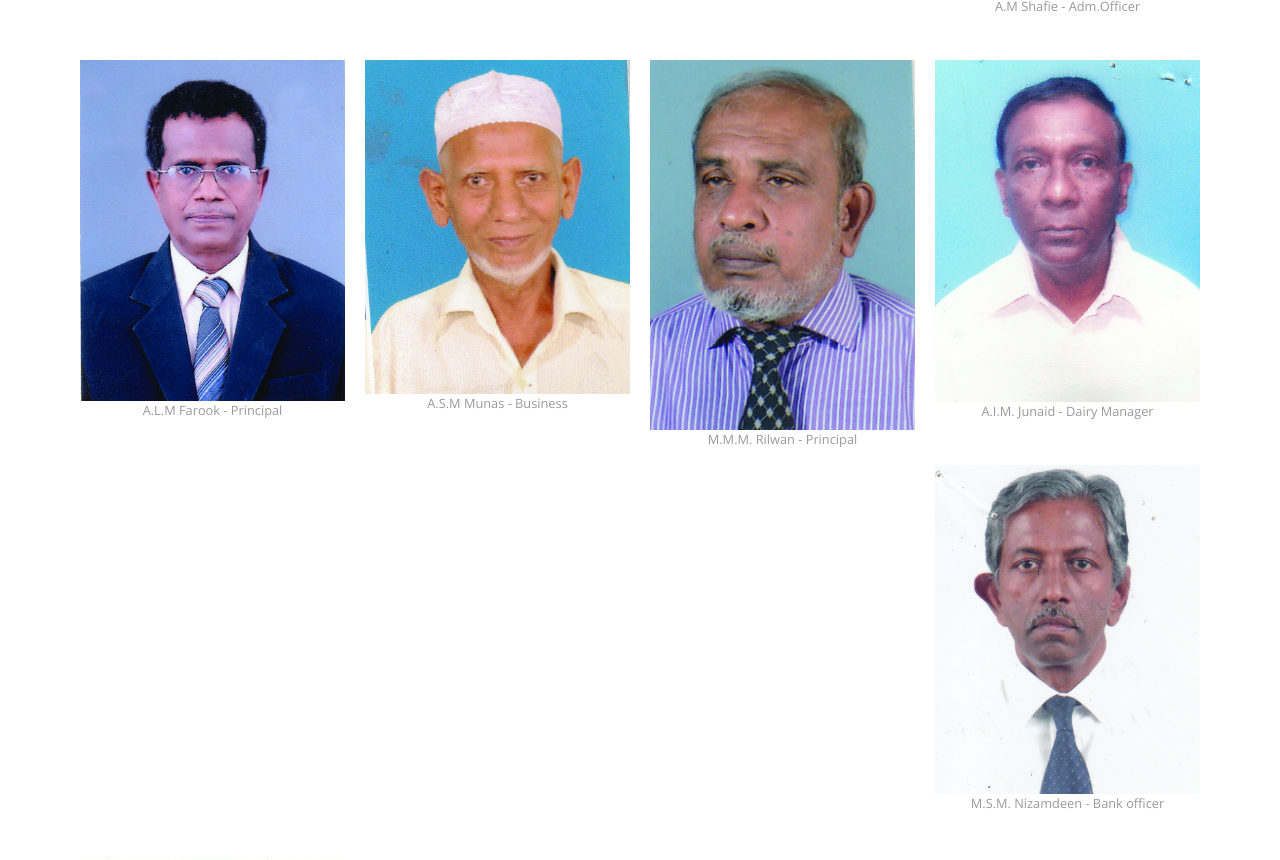
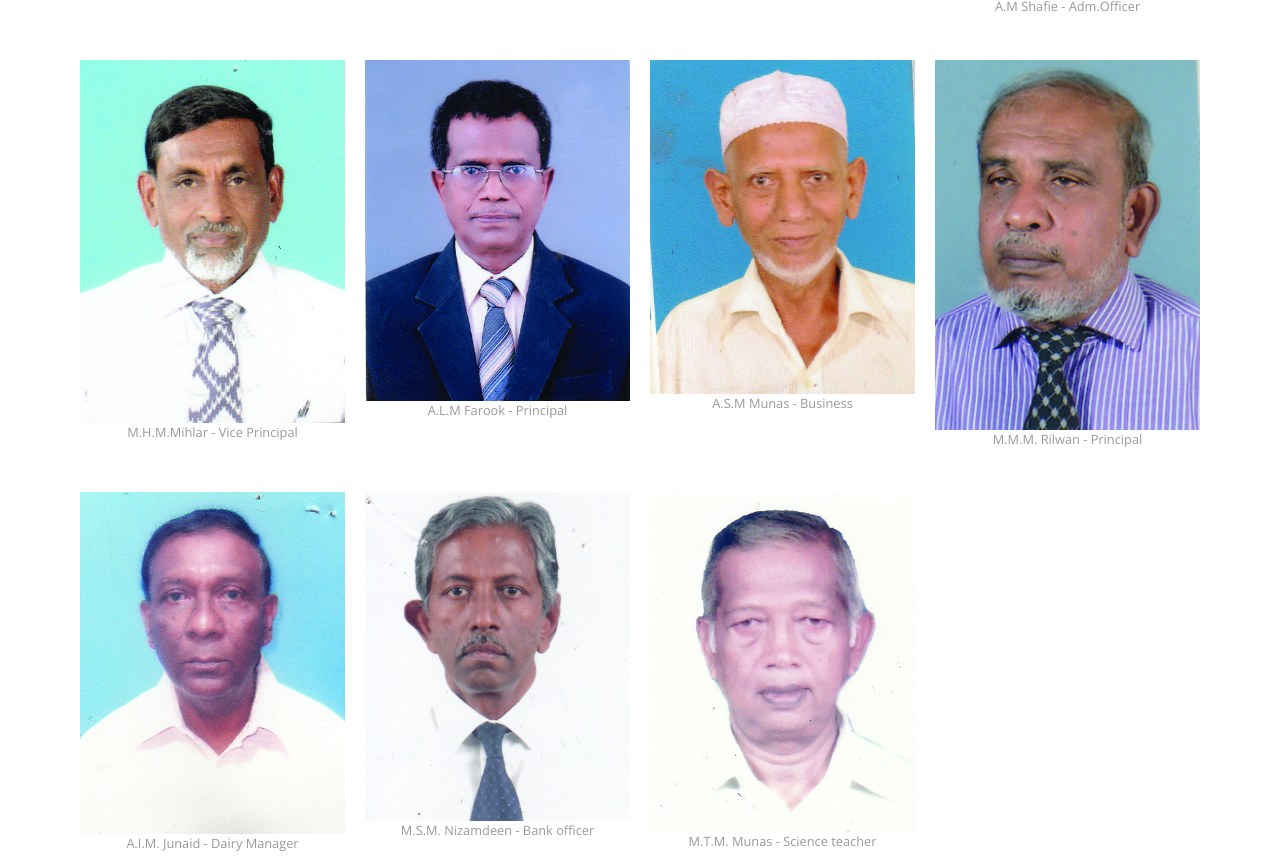
Before and after one commit to ShahidMafaz/shahidmafaz.github.io, a plain HTML site: page members.html in a window 1280 px wide. Shown: the part 2027-2887 px from the top of the page. Drawn offline with nearby package versions, Linux system fonts and the light colour scheme.

Commit message:
added image

```diff
--- a/members.html
+++ b/members.html
@@ -174,6 +174,11 @@
                      </p>
 				  </div>
 				  <div class="s-6 m-3 l-3">
+                     <img src="img/members/14.jpg">
+                     <p class="subtitile">M.H.M.Mihlar - Vice Principal
+                     </p>
+				  </div>
+				  <div class="s-6 m-3 l-3">
                      <img src="img/members/11.jpg">
                      <p class="subtitile">A.L.M Farook - Principal
                      </p>
```
